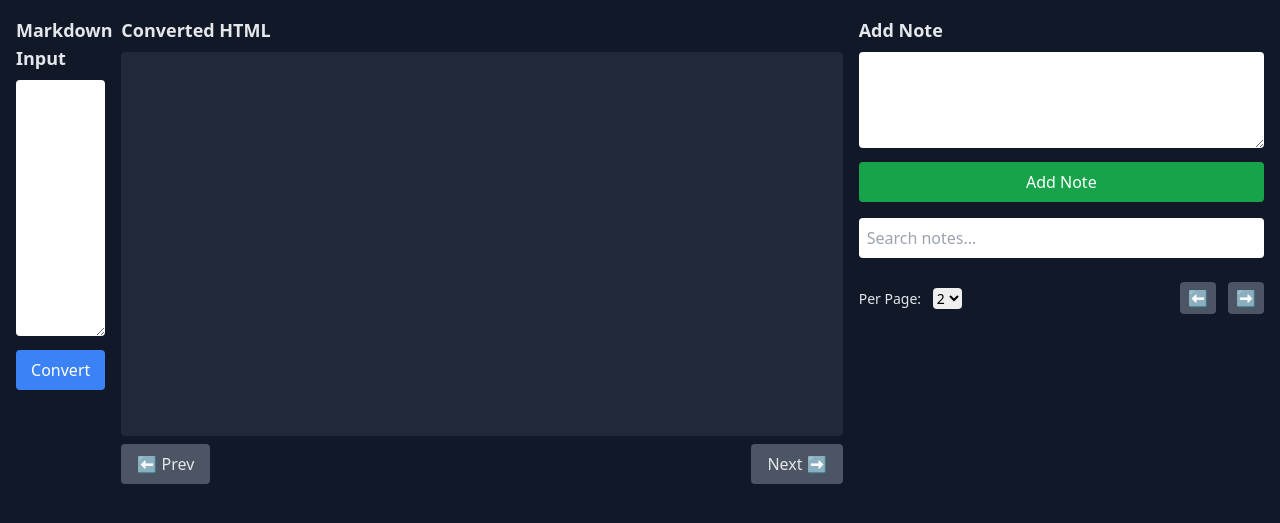
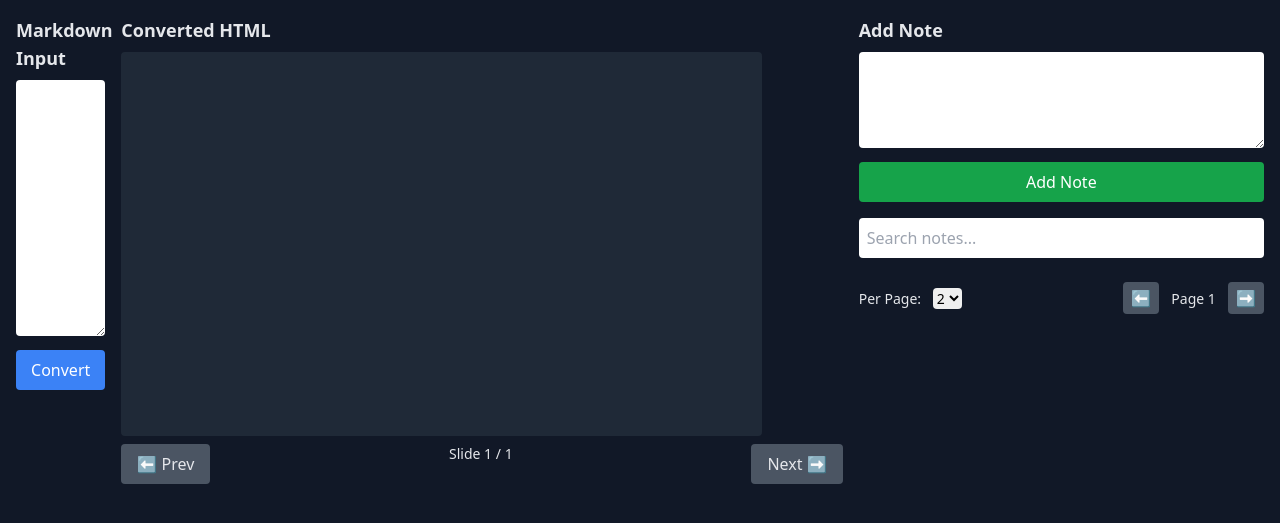
Before and after one commit to gauravsharrma/flask-notes-app, a Flask app: page / in a window 1280 px wide. Shown: the top 523 px of the page. Run offline with Flask 3, Linux system fonts and the light colour scheme; data that the repository does not hold is empty; some libraries are stand-ins or nearby versions.

Commit message:
Update index.html

```diff
--- a/templates/index.html
+++ b/templates/index.html
@@ -3,13 +3,17 @@
 <head>
   <meta charset="UTF-8">
   <meta name="viewport" content="width=device-width, initial-scale=1.0">
-  <title>Markdown Notes App123</title>
+  <title>Markdown Notes App</title>
   <script src="https://cdn.tailwindcss.com"></script>
   <style>
     .post-it {
       background: #fffb88;
       box-shadow: 0 4px 6px rgba(0,0,0,0.1);
       transform: rotate(-1deg);
+    }
+    .wrap-text {
+      white-space: pre-wrap;
+      word-wrap: break-word;
     }
   </style>
 </head>
@@ -25,10 +29,11 @@
     <!-- Column 2: HTML Output -->
     <div class="col-span-7">
       <h2 class="text-lg font-semibold mb-2">Converted HTML</h2>
-      <div id="markdownOutput" class="prose dark:prose-invert max-w-none bg-gray-800 p-4 rounded overflow-auto h-96"></div>
+      <div id="markdownOutput" class="prose dark:prose-invert max-w-none bg-gray-800 p-4 rounded overflow-auto h-96 wrap-text" style="max-width: 70ch;"></div>
       <div class="flex justify-between mt-2">
-        <button onclick="prevSlide()" class="bg-gray-600 hover:bg-gray-500 px-4 py-2 rounded">⬅ Prev</button>
-        <button onclick="nextSlide()" class="bg-gray-600 hover:bg-gray-500 px-4 py-2 rounded">Next ➡</button>
+        <button id="prevSlideBtn" onclick="prevSlide()" class="bg-gray-600 hover:bg-gray-500 px-4 py-2 rounded">⬅ Prev</button>
+        <div class="text-sm">Slide <span id="slideNum">1</span> / <span id="slideTotal">1</span></div>
+        <button id="nextSlideBtn" onclick="nextSlide()" class="bg-gray-600 hover:bg-gray-500 px-4 py-2 rounded">Next ➡</button>
       </div>
     </div>
 
@@ -51,8 +56,9 @@
           </select>
         </label>
         <div class="space-x-2">
-          <button onclick="prevNotesPage()" class="bg-gray-600 hover:bg-gray-500 px-2 py-1 rounded">⬅</button>
-          <button onclick="nextNotesPage()" class="bg-gray-600 hover:bg-gray-500 px-2 py-1 rounded">➡</button>
+          <button id="prevNotesBtn" onclick="prevNotesPage()" class="bg-gray-600 hover:bg-gray-500 px-2 py-1 rounded">⬅</button>
+          <div class="text-sm inline-block">Page <span id="notesPage">1</span></div>
+          <button id="nextNotesBtn" onclick="nextNotesPage()" class="bg-gray-600 hover:bg-gray-500 px-2 py-1 rounded">➡</button>
         </div>
       </div>
     </div>
@@ -72,6 +78,10 @@
     function renderSlide() {
       const slide = slides[currentSlide] || '';
       document.getElementById('markdownOutput').innerHTML = marked.parse(slide);
+      document.getElementById('slideNum').innerText = currentSlide + 1;
+      document.getElementById('slideTotal').innerText = slides.length;
+      document.getElementById('prevSlideBtn').disabled = currentSlide === 0;
+      document.getElementById('nextSlideBtn').disabled = currentSlide === slides.length - 1;
     }
 
     function prevSlide() {
@@ -91,6 +101,7 @@
     let currentPage = 0;
     let perPage = 2;
     let currentSearch = '';
+    let totalNotes = 0;
 
     function updateNotesPerPage() {
       perPage = parseInt(document.getElementById('notesPerPage').value);
@@ -114,7 +125,10 @@
     function fetchNotes() {
       fetch(`/notes?search=${currentSearch}&page=${currentPage}&per_page=${perPage}`)
         .then(res => res.json())
-        .then(data => renderNotes(data.notes));
+        .then(data => {
+          totalNotes = data.total;
+          renderNotes(data.notes);
+        });
     }
 
     function renderNotes(notes) {
@@ -126,12 +140,16 @@
         noteEl.innerHTML = `
           <div class="text-sm text-black">${note.text}</div>
           <div class="mt-2 flex space-x-2">
-            <button onclick="editNote(${note.id}, \"${note.text.replace(/"/g, '&quot;')}\")" class="text-xs bg-blue-400 px-2 py-1 rounded">Edit</button>
+            <button onclick="editNote(${note.id}, \"${note.text.replace(/\\/g, '\\\\').replace(/"/g, '\\"')}\")" class="text-xs bg-blue-400 px-2 py-1 rounded">Edit</button>
             <button onclick="deleteNote(${note.id})" class="text-xs bg-red-400 px-2 py-1 rounded">Delete</button>
           </div>
         `;
         container.appendChild(noteEl);
       });
+      document.getElementById('notesPage').innerText = currentPage + 1;
+      document.getElementById('prevNotesBtn').disabled = currentPage === 0;
+      const lastPage = Math.ceil(totalNotes / perPage) - 1;
+      document.getElementById('nextNotesBtn').disabled = currentPage >= lastPage;
     }
 
     function editNote(id, oldText) {
@@ -159,8 +177,11 @@
     }
 
     function nextNotesPage() {
-      currentPage++;
-      fetchNotes();
+      const lastPage = Math.ceil(totalNotes / perPage) - 1;
+      if (currentPage < lastPage) {
+        currentPage++;
+        fetchNotes();
+      }
     }
 
     function searchNotes() {
@@ -171,7 +192,6 @@
 
     fetchNotes();
   </script>
-
   <script src="https://cdn.jsdelivr.net/npm/marked/marked.min.js"></script>
 </body>
 </html>
```
